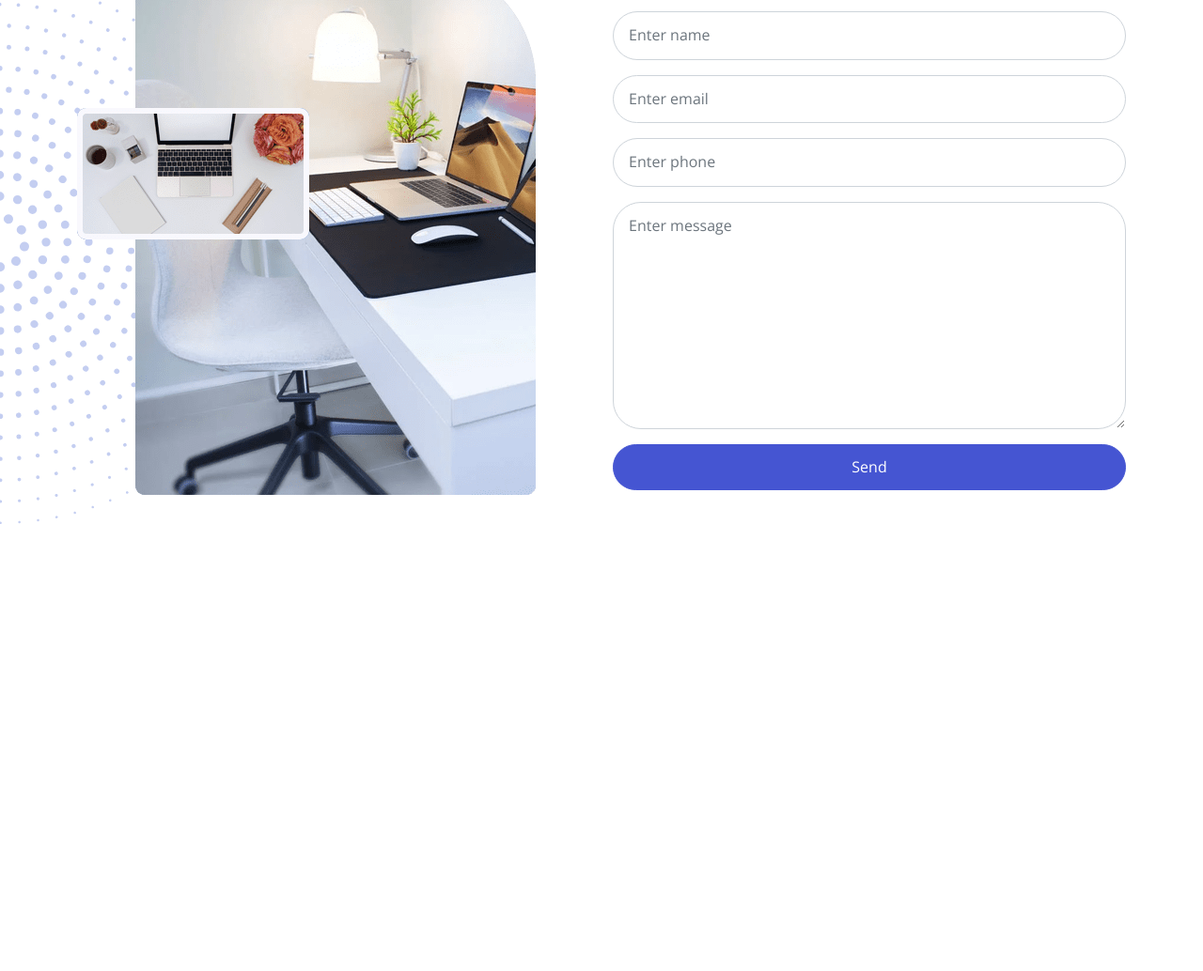
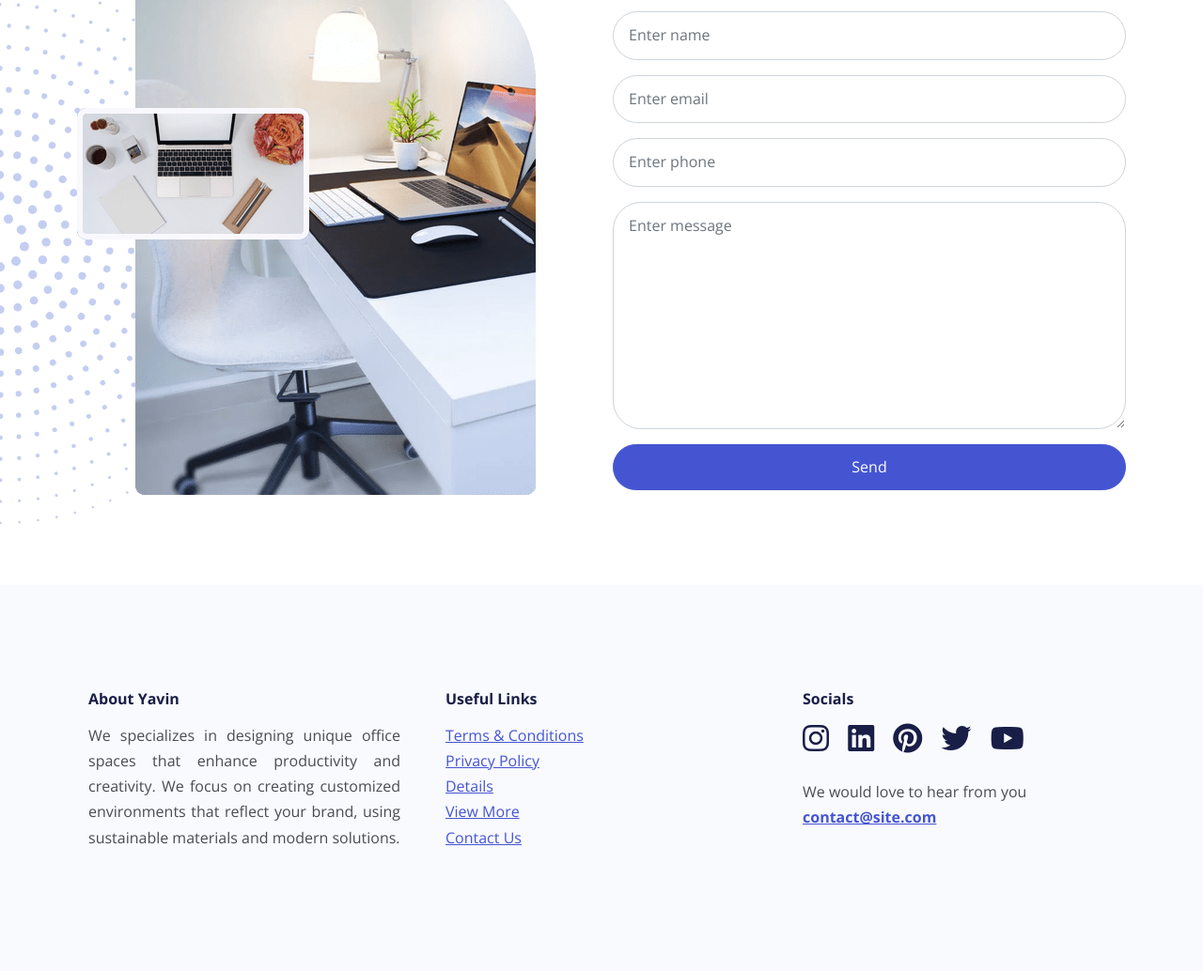
Before and after one commit to wastardy/yavin_website, a website: page index.html in a window 1280 px wide. Shown: the part 5770-6804 px from the top of the page at 94% size. Before the commit the page ends 6393 px from the top, so only its background shows below. Drawn offline with nearby package versions, Linux system fonts and the light colour scheme; files that its build step writes are made by us from their sources.

Commit message:
add footer

```diff
--- a/index.html
+++ b/index.html
@@ -633,6 +633,90 @@
             </div>
         </section>
 
+        <!-- Footer -->
+        <footer class="footer bg-light py-6">
+            <div class="container">
+                <div class="row">
+                    <div class="col-md-4 px-4 my-3">
+                        <h6>About Yavin</h6>
+                        <p style="text-align: justify;">
+                            We specializes in designing unique office
+                            spaces that enhance productivity and creativity.
+                            We focus on creating customized environments
+                            that reflect your brand, using sustainable
+                            materials and modern solutions.
+                        </p>
+                    </div>
+                    <div class="col-md-4 px-4 my-3">
+                        <h6>Useful Links</h6>
+                        <ul class="list-unstyled">
+                            <li class="list-item">
+                                <a href="#">Terms & Conditions</a>
+                            </li>
+                            <li class="list-item">
+                                <a href="#">Privacy Policy</a>
+                            </li>
+                            <li class="list-item">
+                                <a href="#details">Details</a>
+                            </li>
+                            <li class="list-item">
+                                <a href="./article.html">View More</a>
+                            </li>
+                            <li class="list-item">
+                                <a href="#contact">Contact Us</a>
+                            </li>
+                        </ul>
+                    </div>
+                    <div class="col-md-4 px-4 my-3">
+                        <h6>Socials</h6>
+                        <div class="mb-4">
+                            <a
+                                href="https://www.instagram.com/wastardy/"
+                                class="text-decoration-none"
+                                target="_blank"
+                            >
+                                <i class="fab fa-instagram fa-2x text-dark me-2"></i>
+                            </a>
+                            <a
+                                href="https://www.linkedin.com/in/andrii-kononenko-a4b1b1250/"
+                                class="text-decoration-none"
+                                target="_blank"
+                            >
+                                <i class="fab fa-linkedin fa-2x text-dark mx-2"></i>
+                            </a>
+                            <a
+                                href="https://www.pinterest.com/"
+                                class="text-decoration-none"
+                                target="_blank"
+                            >
+                                <i class="fab fa-pinterest fa-2x text-dark mx-2"></i>
+                            </a>
+                            <a
+                                href="https://www.x.com/"
+                                class="text-decoration-none"
+                                target="_blank"
+                            >
+                                <i class="fab fa-twitter fa-2x text-dark mx-2"></i>
+                            </a>
+                            <a
+                                href="https://www.youtube.com/"
+                                class="text-decoration-none"
+                                target="_blank"
+                            >
+                                <i class="fab fa-youtube fa-2x text-dark mx-2"></i>
+                            </a>
+                        </div>
+                        <p>
+                            We would love to hear from you
+                            <a href="mailto:contact@site.com">
+                                <strong>contact@site.com</strong>
+                            </a>
+                        </p>
+                    </div>
+                </div>
+            </div>
+        </footer>
+
         <script src="js/bootstrap.bundle.min.js"></script>
         <script src="js/script.js"></script>
     </body>
```
